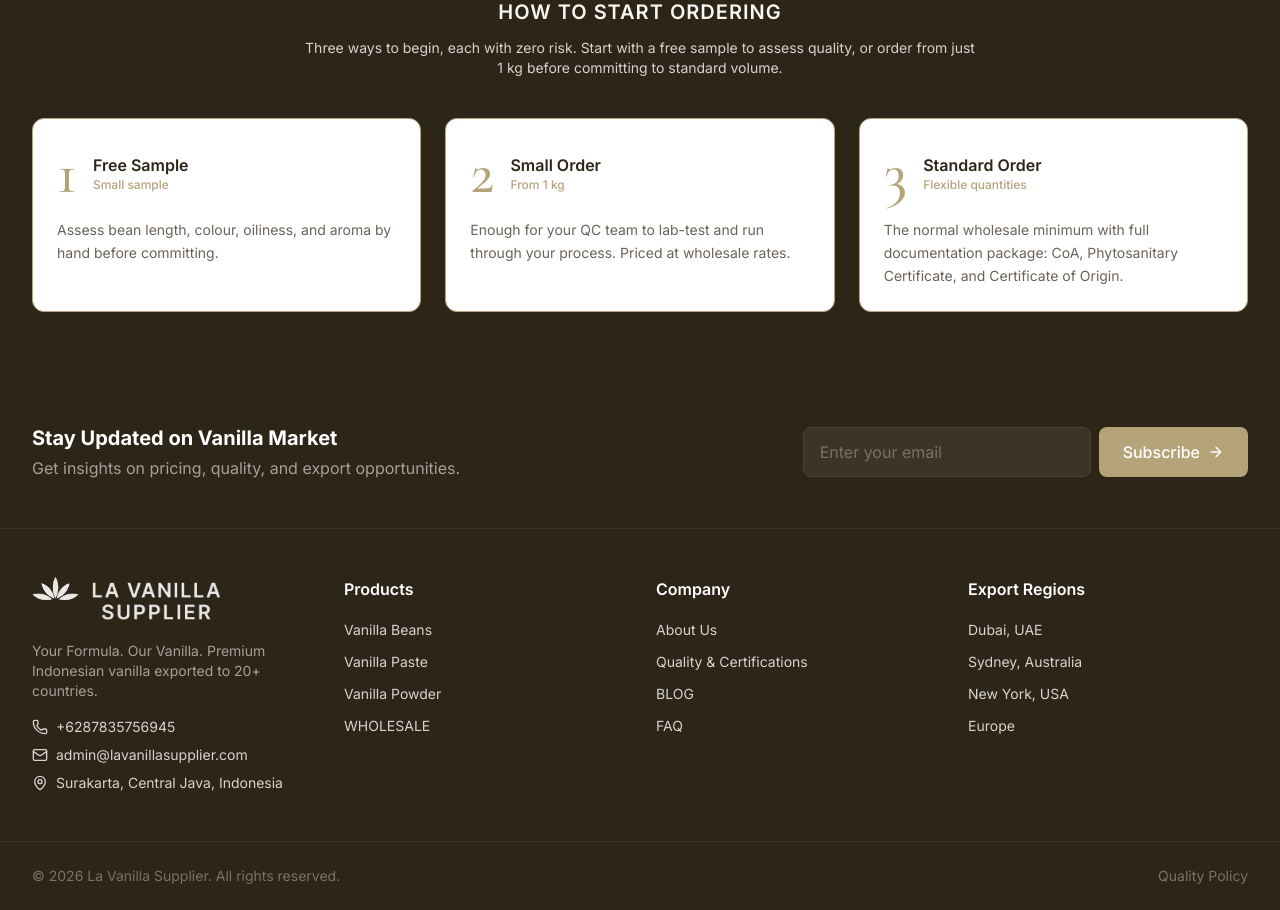
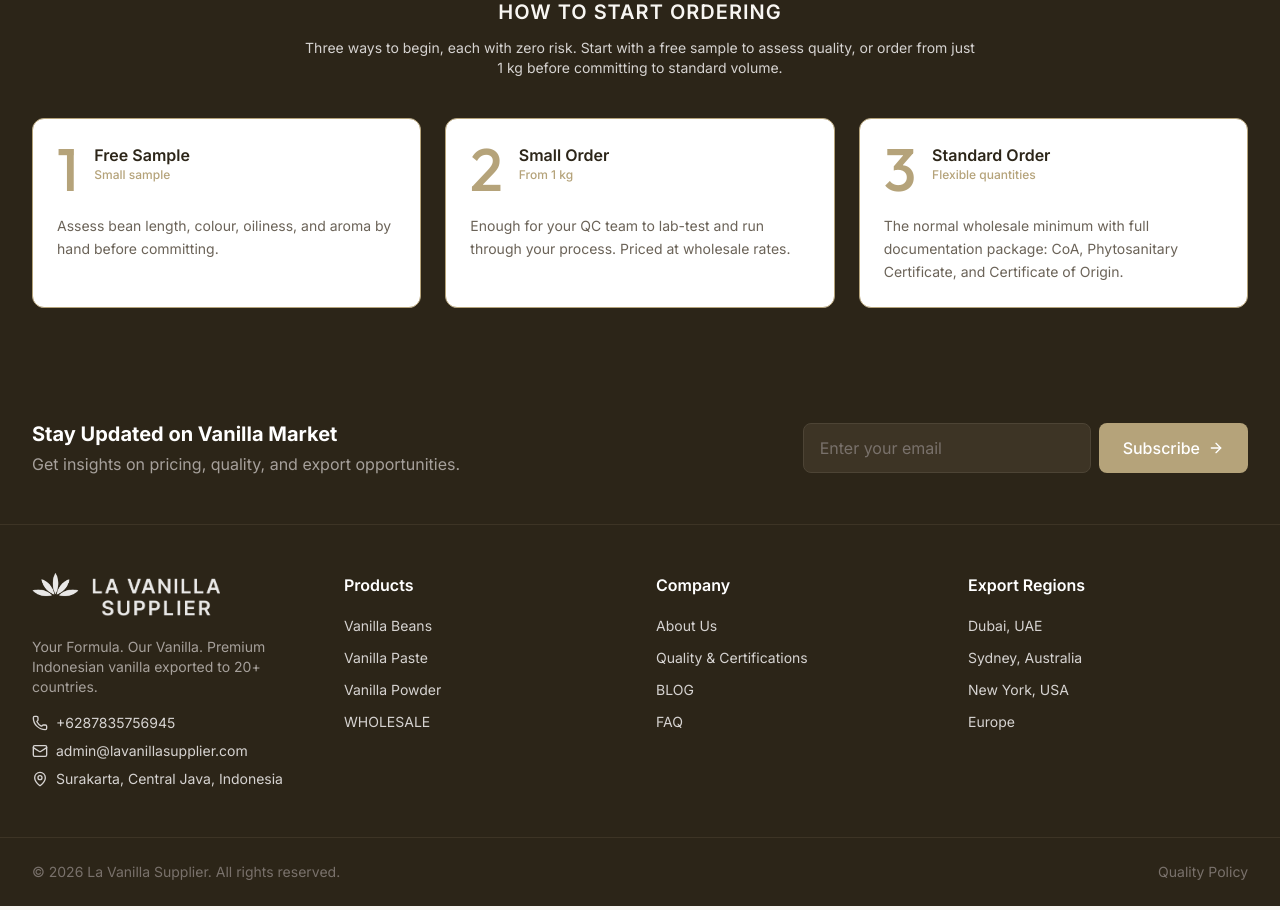
Before and after one commit to irfanmulachela-glitch/vanilla, a Next.js app: page /contact in a window 1280 px wide. Shown: the part 1460-2370 px from the top of the page. Built offline with nearby package versions, Linux system fonts and the light colour scheme.

Commit message:
ui: Outfit numerals top-aligned with title on ordering ladder

```diff
--- a/src/app/layout.tsx
+++ b/src/app/layout.tsx
@@ -1,6 +1,6 @@
 import type { Metadata } from "next";
 import Script from "next/script";
-import { Inter, Libre_Baskerville, Cormorant_Garamond } from "next/font/google";
+import { Inter, Libre_Baskerville, Outfit } from "next/font/google";
 import { Navigation } from "@/components/navigation";
 import { Footer } from "@/components/footer";
 import { FloatingButtons } from "@/components/floating-buttons";
@@ -22,8 +22,8 @@ const libreBaskerville = Libre_Baskerville({
   weight: ["400", "700"],
 });
 
-const cormorantGaramond = Cormorant_Garamond({
-  variable: "--font-cormorant",
+const outfit = Outfit({
+  variable: "--font-outfit",
   subsets: ["latin"],
   display: "swap",
   weight: ["400", "500", "600"],
@@ -85,7 +85,7 @@ export default function RootLayout({
   children: React.ReactNode;
 }>) {
   return (
-    <html lang="en" className={`${inter.variable} ${libreBaskerville.variable} ${cormorantGaramond.variable} scroll-smooth`} suppressHydrationWarning>
+    <html lang="en" className={`${inter.variable} ${libreBaskerville.variable} ${outfit.variable} scroll-smooth`} suppressHydrationWarning>
       <head>
         <link rel="icon" href="/favicon-32x32.png" type="image/png" />
         <link rel="icon" href="/favicon-16x16.png" type="image/png" sizes="16x16" />
--- a/src/components/ordering-ladder.tsx
+++ b/src/components/ordering-ladder.tsx
@@ -41,8 +41,8 @@ export default function OrderingLadder() {
               key={tier.title}
               className="p-6 rounded-xl border border-[#B5A37A] bg-white"
             >
-              <div className="flex items-center gap-4 mb-4">
-                <span className="text-6xl leading-none font-medium text-[#B5A37A] font-[family-name:var(--font-cormorant)]">
+              <div className="flex items-start gap-4 mb-4">
+                <span className="text-6xl leading-none font-medium text-[#B5A37A] font-[family-name:var(--font-outfit)] -mt-1">
                   {i + 1}
                 </span>
                 <div>
```
